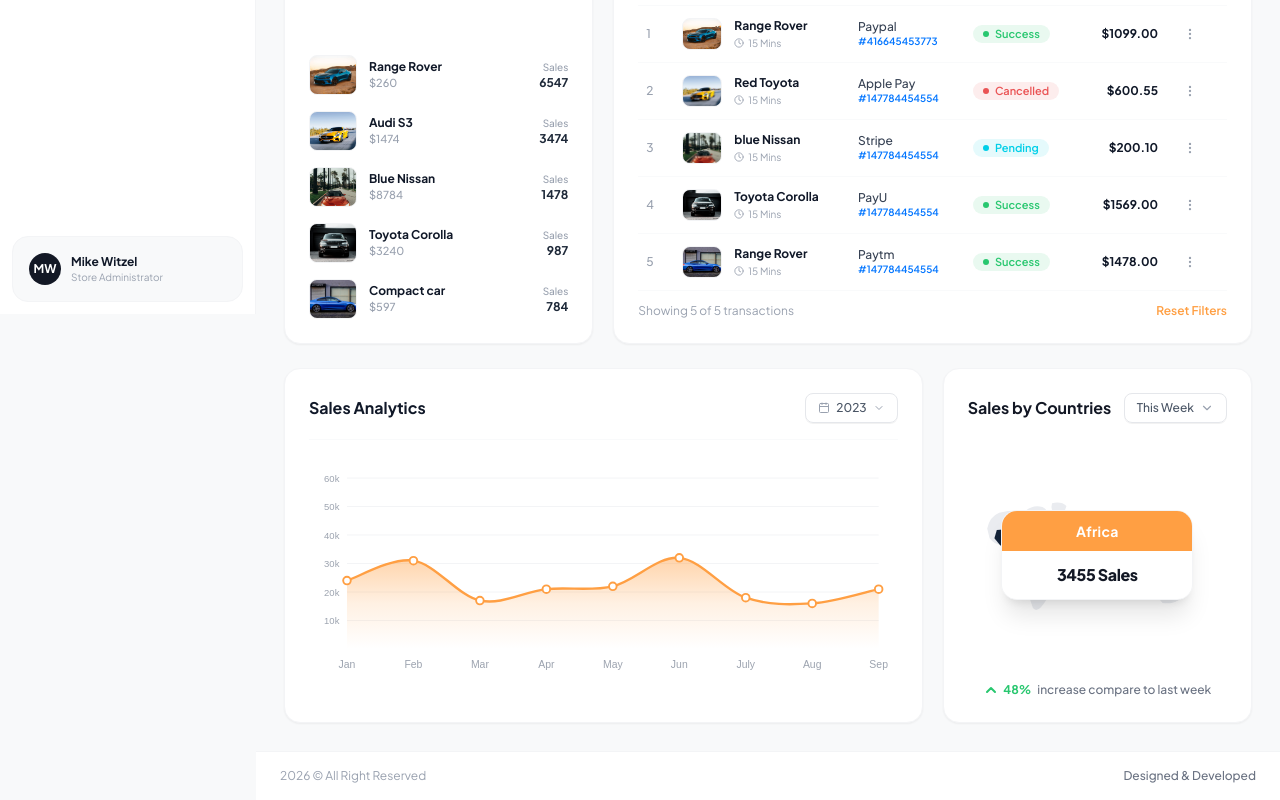
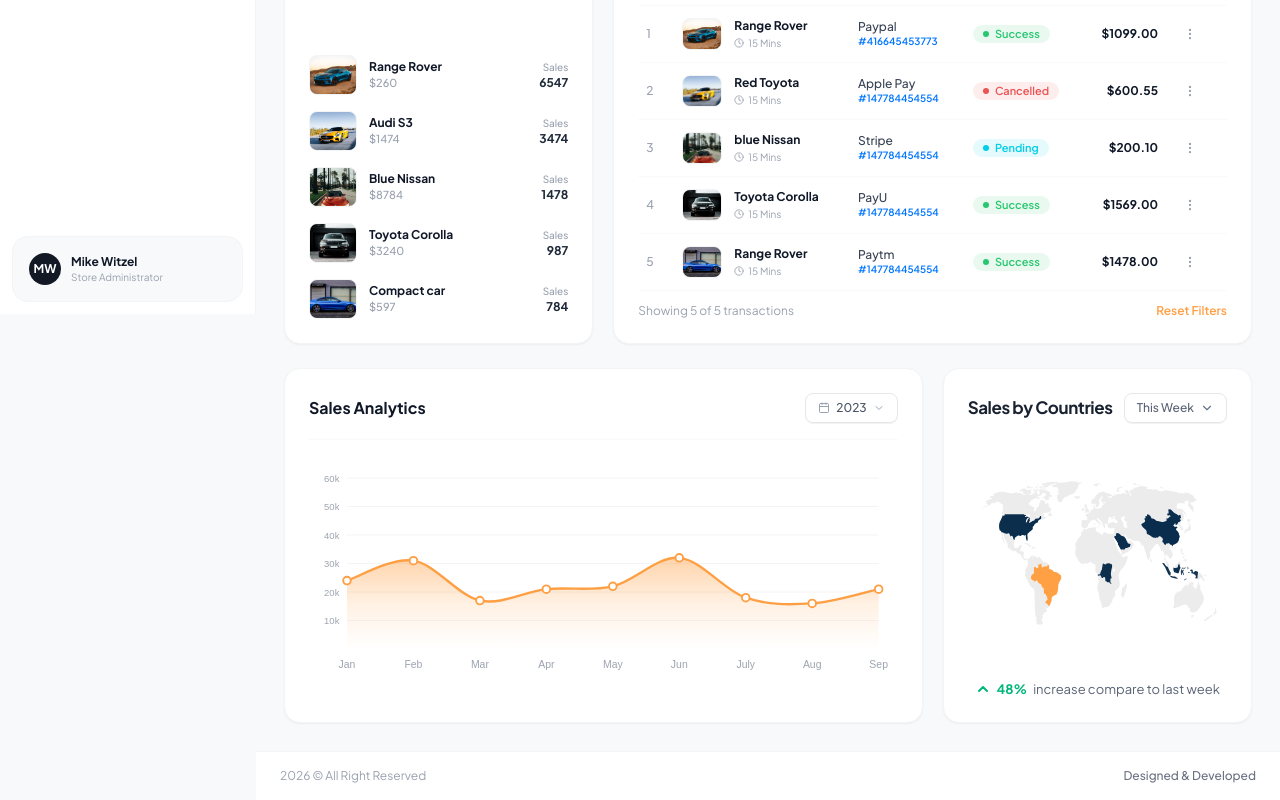
Before and after one commit to dev-abib/digital-pylot-task, a Next.js app: page /admin in a window 1280 px wide. Shown: the part 486-1286 px from the top of the page. Built offline with nearby package versions, Linux system fonts and the light colour scheme.

Commit message:
feat(dashboard): pixel-perfect Sales by Countries map with dynamic hover modal

```diff
--- a/src/components/Dashboard/SalesByCountries.tsx
+++ b/src/components/Dashboard/SalesByCountries.tsx
@@ -1,31 +1,70 @@
 'use client';
 
 import React, { useState } from 'react';
+import Image from 'next/image';
 import { ChevronDown, ChevronUp } from 'lucide-react';
+
+interface CountryInfo {
+  name: string;
+  sales: string;
+  headerBg: string;
+}
+
+const REGION_DATA: Record<string, CountryInfo> = {
+  africa: {
+    name: 'Africa',
+    sales: '3455 Sales',
+    headerBg: '#FF9F43', // Orange
+  },
+  usa: {
+    name: 'United States',
+    sales: '8740 Sales',
+    headerBg: '#122E4E', // Dark Navy
+  },
+  brazil: {
+    name: 'Brazil',
+    sales: '4120 Sales',
+    headerBg: '#FF9F43', // Orange
+  },
+  china: {
+    name: 'China',
+    sales: '6230 Sales',
+    headerBg: '#122E4E', // Dark Navy
+  },
+  indonesia: {
+    name: 'Indonesia',
+    sales: '2980 Sales',
+    headerBg: '#122E4E', // Dark Navy
+  },
+};
 
 export function SalesByCountries() {
   const [timeframe, setTimeframe] = useState('This Week');
   const [showDropdown, setShowDropdown] = useState(false);
+  const [hoveredCountry, setHoveredCountry] = useState<string | null>(null);
+
+  // Strictly appear ONLY on hover
+  const activeData = hoveredCountry ? REGION_DATA[hoveredCountry] : null;
 
   return (
-    <div className="bg-white rounded-2xl p-6 border border-gray-100 shadow-xs font-jakarta flex flex-col justify-between h-full relative overflow-hidden">
+    <div className="bg-white rounded-2xl p-6 border border-gray-100 shadow-xs font-jakarta flex flex-col justify-between h-full relative select-none">
       {/* 1. Header */}
-      <div className="flex items-center justify-between pb-2 mb-1">
-        <h3 className="text-base font-bold text-[#131825]">Sales by Countries</h3>
+      <div className="flex items-center justify-between pb-1">
+        <h3 className="text-[17px] font-bold text-[#182230] tracking-tight">Sales by Countries</h3>
 
         {/* Timeframe Dropdown */}
         <div className="relative">
           <button
             type="button"
             onClick={() => setShowDropdown(!showDropdown)}
-            className="flex items-center gap-1.5 border border-gray-200 rounded-lg px-3 py-1.5 text-xs text-gray-600 font-medium hover:bg-gray-50 cursor-pointer transition-colors shadow-2xs"
+            className="flex items-center gap-1.5 border border-gray-200 rounded-lg px-3 py-1.5 text-xs text-[#596375] font-medium hover:bg-gray-50 cursor-pointer transition-colors shadow-2xs"
           >
             <span>{timeframe}</span>
-            <ChevronDown className="w-3.5 h-3.5 text-gray-400" />
+            <ChevronDown className="w-3.5 h-3.5 text-[#64748B]" />
           </button>
 
           {showDropdown && (
-            <div className="absolute right-0 mt-1 w-28 bg-white border border-gray-200 rounded-lg shadow-lg py-1 z-30 font-jakarta text-xs">
+            <div className="absolute right-0 mt-1.5 w-32 bg-white border border-gray-200 rounded-xl shadow-lg py-1 z-30 font-jakarta text-xs">
               {['This Week', 'This Month', 'This Year'].map((tf) => (
                 <button
                   key={tf}
@@ -34,7 +73,7 @@ export function SalesByCountries() {
                     setTimeframe(tf);
                     setShowDropdown(false);
                   }}
-                  className={`w-full text-left px-3 py-1.5 hover:bg-gray-50 transition-colors ${
+                  className={`w-full text-left px-3 py-2 hover:bg-gray-50 transition-colors ${
                     timeframe === tf ? 'text-[#FF9F43] font-bold bg-[#FFF4EC]' : 'text-gray-700'
                   }`}
                 >
@@ -46,92 +85,92 @@ export function SalesByCountries() {
         </div>
       </div>
 
-      {/* 2. World Map Container with Central Floating Badge */}
-      <div className="relative w-full h-[220px] flex items-center justify-center my-auto">
-        {/* World Map Vector */}
-        <svg
-          viewBox="0 0 540 260"
+      {/* 2. World Map Graphic Container using exact Figma SVG */}
+      <div
+        className="relative w-full h-[230px] flex items-center justify-center my-auto overflow-hidden"
+        onMouseLeave={() => setHoveredCountry(null)}
+      >
+        {/* Exact Figma World Map Asset */}
+        <Image
+          src="/svg/file.svg"
+          alt="World Map"
+          width={1146}
+          height={663}
           className="w-full h-full object-contain pointer-events-none select-none"
-        >
-          {/* Base World Map Outlines (Light Gray Silhouette) */}
-          <g fill="#EAECF0">
-            {/* North America / Canada / Alaska */}
-            <path d="M40 75 Q45 50 65 42 Q90 35 120 38 Q135 25 155 30 Q175 40 160 65 Q145 75 130 80 Q105 85 85 105 Q60 115 45 95 Z" />
-            {/* Greenland */}
-            <path d="M175 22 Q195 18 205 28 Q200 48 185 45 Q170 40 175 22 Z" />
-            {/* Central America & Caribbean */}
-            <path d="M90 115 Q105 125 115 145 Q110 155 100 145 Z" />
-            {/* South America (Base) */}
-            <path d="M125 145 Q150 140 170 155 Q180 180 165 220 Q145 255 135 240 Q120 200 120 165 Z" />
-            {/* Europe (Base) */}
-            <path d="M230 45 Q260 38 285 48 Q290 75 265 80 Q240 85 230 70 Z" />
-            {/* Africa (Base) */}
-            <path d="M225 90 Q275 85 285 125 Q280 175 260 215 Q245 225 235 200 Q215 150 220 110 Z" />
-            {/* Asia & Russia (Base) */}
-            <path d="M290 40 Q370 30 450 48 Q470 95 440 125 Q390 120 340 95 Q305 85 290 65 Z" />
-            {/* Australia / Oceania (Base) */}
-            <path d="M390 180 Q435 175 455 205 Q440 235 405 230 Q385 210 390 180 Z" />
-          </g>
-
-          {/* Highlighted Country Polygons (Matching Figma) */}
-
-          {/* 1. USA (North America) - Dark Navy Slate */}
-          <path
-            d="M60 78 Q85 75 120 78 Q130 90 125 115 Q100 125 80 120 Q65 110 55 95 Z"
-            fill="#132238"
+          priority
         />
 
-          {/* 2. Brazil (South America) - Solid Orange */}
-          <path
-            d="M120 155 Q145 145 175 160 Q180 185 165 215 Q145 210 135 185 Z"
-            fill="#FF9F43"
+        {/* Interactive Hover Hotspots over key regions */}
+        {/* USA */}
+        <div
+          className="absolute left-[10%] top-[20%] w-[15%] h-[28%] cursor-pointer z-10"
+          onMouseEnter={() => setHoveredCountry('usa')}
+          onMouseLeave={() => setHoveredCountry(null)}
+          title="United States"
         />
 
-          {/* 3. Central/East Africa - Dark Navy Slate */}
-          <path
-            d="M245 125 Q275 125 272 155 Q260 170 248 160 Z"
-            fill="#132238"
+        {/* Brazil */}
+        <div
+          className="absolute left-[23%] top-[50%] w-[13%] h-[30%] cursor-pointer z-10"
+          onMouseEnter={() => setHoveredCountry('brazil')}
+          onMouseLeave={() => setHoveredCountry(null)}
+          title="Brazil"
         />
 
-          {/* 4. China (East Asia) - Dark Navy Slate */}
-          <path
-            d="M330 70 Q385 65 405 85 Q400 120 370 125 Q340 115 330 90 Z"
-            fill="#132238"
+        {/* Central Africa */}
+        <div
+          className="absolute left-[47%] top-[50%] w-[12%] h-[28%] cursor-pointer z-10"
+          onMouseEnter={() => setHoveredCountry('africa')}
+          onMouseLeave={() => setHoveredCountry(null)}
+          title="Africa"
         />
 
-          {/* 5. Indonesia & Southeast Asia - Dark Navy Slate */}
-          <path
-            d="M370 148 Q400 160 435 165 Q420 175 385 165 Z"
-            fill="#132238"
+        {/* China */}
+        <div
+          className="absolute left-[64%] top-[18%] w-[18%] h-[28%] cursor-pointer z-10"
+          onMouseEnter={() => setHoveredCountry('china')}
+          onMouseLeave={() => setHoveredCountry(null)}
+          title="China"
         />
-          <circle cx="395" cy="152" r="3" fill="#132238" />
-          <circle cx="410" cy="158" r="3.5" fill="#132238" />
-          <circle cx="428" cy="162" r="3" fill="#132238" />
-        </svg>
 
-        {/* 3. Floating 2-Tone Centered Card (Exact Figma Design) */}
-        <div className="absolute top-1/2 left-1/2 -translate-x-1/2 -translate-y-1/2 w-44 sm:w-48 rounded-2xl shadow-xl border border-gray-100 overflow-hidden text-center z-10 bg-white">
-          {/* Top Half: Orange with "Africa" */}
-          <div className="bg-[#FF9F43] py-2.5 px-4 text-white">
-            <p className="font-bold text-sm tracking-wide">Africa</p>
+        {/* Indonesia & SE Asia */}
+        <div
+          className="absolute left-[70%] top-[48%] w-[16%] h-[22%] cursor-pointer z-10"
+          onMouseEnter={() => setHoveredCountry('indonesia')}
+          onMouseLeave={() => setHoveredCountry(null)}
+          title="Indonesia"
+        />
+
+        {/* 3. Floating 2-Tone Dynamic Modal (Color matches hovered section) */}
+        {activeData && (
+          <div
+            className="absolute top-1/2 left-1/2 -translate-x-1/2 -translate-y-1/2 w-[172px] sm:w-[180px] rounded-2xl shadow-[0_14px_34px_rgba(0,0,0,0.14)] border border-black/5 overflow-hidden text-center z-20 bg-white transition-all duration-150 pointer-events-none animate-in fade-in zoom-in-95"
+          >
+            {/* Top Half: Exact color matching hovered map section */}
+            <div
+              className="py-2.5 px-4 flex items-center justify-center transition-colors duration-150"
+              style={{ backgroundColor: activeData.headerBg }}
+            >
+              <span className="font-bold text-white text-[15px] tracking-wide">
+                {activeData.name}
+              </span>
             </div>
 
-          {/* Bottom Half: White with "3455 Sales" */}
-          <div className="bg-white py-3 px-4">
-            <p className="font-extrabold text-[#131825] text-base tracking-tight">
-              3455 Sales
-            </p>
+            {/* Bottom Half: White with Hovered Region Sales Count */}
+            <div className="bg-white py-3 px-4 flex items-center justify-center">
+              <span className="font-extrabold text-[#182230] text-[17px] tracking-tight">
+                {activeData.sales}
+              </span>
             </div>
           </div>
+        )}
       </div>
 
       {/* 4. Footer Growth Metric */}
       <div className="pt-2 flex items-center justify-center text-xs font-jakarta gap-1.5">
-        <div className="flex items-center gap-1 text-[#28C76F] font-bold">
-          <ChevronUp className="w-4 h-4 stroke-[3]" />
-          <span>48%</span>
-        </div>
-        <span className="text-gray-500 font-medium">increase compare to last week</span>
+        <ChevronUp className="w-4 h-4 text-[#00B67A] stroke-[3]" />
+        <span className="text-[#00B67A] font-bold text-[13px]">48%</span>
+        <span className="text-[#596375] font-normal text-[13px]">increase compare to last week</span>
       </div>
     </div>
   );
```
Also changed, not shown: public/svg/file.svg (added), src/assets/svg/file.svg (added). Lines whose indentation alone changed are shown as unchanged.
